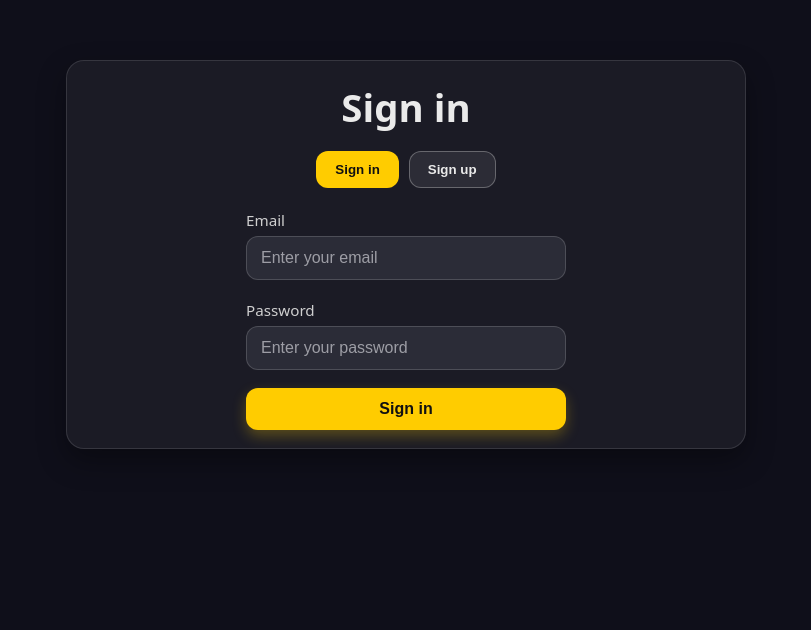
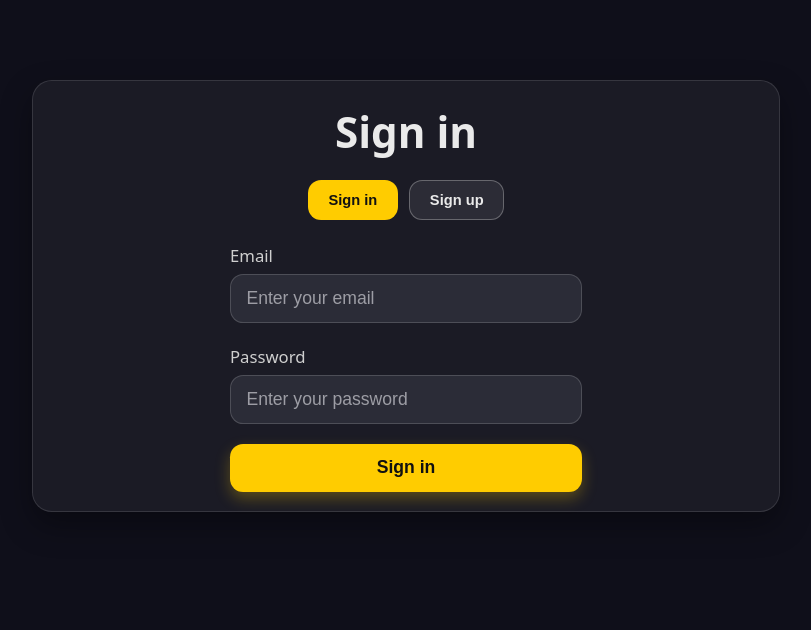
Before and after one commit to Anton-OG/AD, a React (Vite) app: page / in a window 1280 px wide. Shown: the part 170-800 px from the top of the page, without its empty margins (234-1045 px from the left). Built offline with nearby package versions, Linux system fonts and the light colour scheme; no server answers.

Commit message:
Dashboard style

```diff
--- a/src/App.css
+++ b/src/App.css
@@ -75,3 +75,18 @@ body {
 @media (max-width: 600px){
   .app-main { padding: 20px 12px; }
 }
+:root { --ui-zoom: 1.10; }           /* 110% */
+
+.app-shell {                         /* Chrome/Edge/Opera/Safari */
+  zoom: var(--ui-zoom);
+}
+
+/* Firefox fallback (zoom не поддерживается) */
+@supports not (zoom: 1) {
+  .app-shell{
+    transform: scale(var(--ui-zoom));
+    transform-origin: top center;
+    /* компенсируем ширину, чтобы не появилась горизонтальная прокрутка */
+    width: calc(100% / var(--ui-zoom));
+  }
+}
--- a/src/components/Dashboard.jsx
+++ b/src/components/Dashboard.jsx
@@ -61,7 +61,7 @@ export default function Dashboard({ user }) {
       setElapsedTime(0);
       setTestId(null);
       setPendingNumbers(null);
-      if (timerRef.current) {                          // ← ДОЛЖНО БЫТЬ ТАК
+      if (timerRef.current) {
              clearInterval(timerRef.current);
         timerRef.current = null;
         }
--- a/src/components/styles/Dashboard.css
+++ b/src/components/styles/Dashboard.css
@@ -1,4 +1,7 @@
+
+
 .dash{
+
   display: grid;
   grid-template-columns: 280px 1fr;
   gap: 16px;
@@ -38,8 +41,9 @@
 }
 
 .dash-item .dash-ico{
-  width: 28px;
-  height: 28px;
+  width: 40px;
+  height: 40px;
+  font-size: 20px;
   display: grid;
   place-items: center;
   border-radius: 999px;
@@ -56,6 +60,7 @@
 .dash-item[data-active="true"]{
   background: rgba(255,204,0,.16);
   outline: 1px solid rgba(255,204,0,.38);
+  font-size: 16px;
 }
 
 .dash-user{
@@ -66,6 +71,7 @@
   color: #fff;
   font-weight: 600;
   letter-spacing: .2px;
+  font-size: 16px;
 }
 
 /* ==== Контент ==== */
@@ -92,3 +98,15 @@
   .dash-sidebar{ order: 2; }
   .dash-content{ order: 1; }
 }
+/* Текст всех пунктов меню (второй span после иконки) */
+.dash-menu .dash-item > span:last-child{
+  font-size: 18px;           /* нужный размер текста */
+  line-height: 1.25;
+}
+
+/* Кружок-иконка */
+.dash-menu .dash-item .dash-ico{
+  width: 36px;
+  height: 36px;
+  font-size: 20px;           /* чтобы эмодзи/иконка тоже стала крупнее */
+}
```
